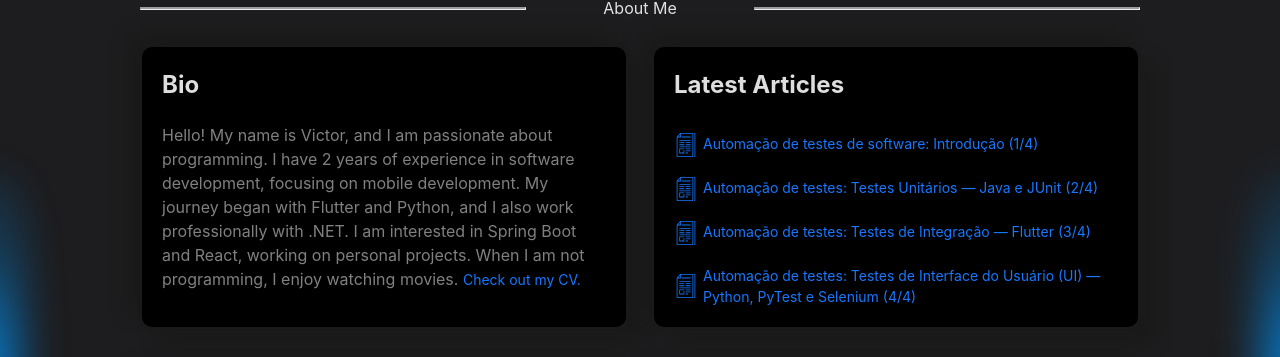
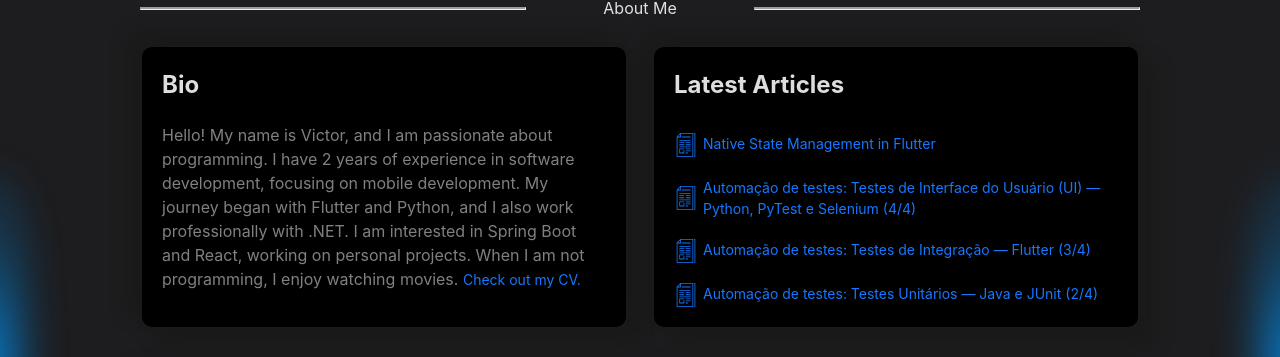
Before and after one commit to vlopess/PersonalSite, a React (Vite) app: page / in a window 1280 px wide. Shown: the part 1012-1369 px from the top of the page. Built offline with nearby package versions, Linux system fonts and the light colour scheme.

Commit message:
Update ContentHome.jsx

```diff
--- a/src/components/ContentHome/ContentHome.jsx
+++ b/src/components/ContentHome/ContentHome.jsx
@@ -115,14 +115,15 @@ export const ContentHome = () => {
                                     <h2><Translator path="aboutMe.article.title"/></h2>
                                 </div>
                                 <div style={{height: "10%"}}>
-                                    <Article text={"Automação de testes de software: Introdução (1/4)"} link={"#"}/>
-                                    <Article text={"Automação de testes: Testes Unitários — Java e JUnit (2/4)"}
-                                             link={"#"}/>
-                                    <Article text={"Automação de testes: Testes de Integração — Flutter (3/4)"}
-                                             link={"#"}/>
+                                    <Article text={"Native State Management in Flutter"}
+                                             link={"https://medium.com/@Victorldev/native-state-management-in-flutter-b44ca610f0df"}/>
                                     <Article
                                         text={"Automação de testes: Testes de Interface do Usuário (UI) — Python, PyTest e Selenium (4/4)"}
-                                        link={"#"}/>
+                                        link={"https://medium.com/@Victorldev/automa%C3%A7%C3%A3o-de-testes-testes-de-interface-do-usu%C3%A1rio-ui-python-pytest-e-selenium-4-4-92a56744cfe5"}/>
+                                    <Article text={"Automação de testes: Testes de Integração — Flutter (3/4)"}
+                                             link={"https://medium.com/@Victorldev/automa%C3%A7%C3%A3o-de-testes-testes-de-integra%C3%A7%C3%A3o-flutter-3-4-f093e6880cc0"}/>
+                                    <Article text={"Automação de testes: Testes Unitários — Java e JUnit (2/4)"}
+                                             link={"https://medium.com/@Victorldev/automa%C3%A7%C3%A3o-de-testes-testes-unit%C3%A1rios-java-e-junit-2-4-b5e6b004bd9d"}/>
                                     <div style={{margin: "30px 0 5px 0"}}>
                                         <Article svg={ArrowRight} text={<Translator path="aboutMe.article.more"/>} link={"https://medium.com/@Victorldev"}/>
                                     </div>
```
